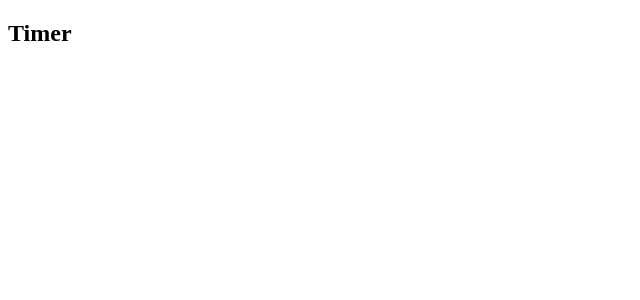
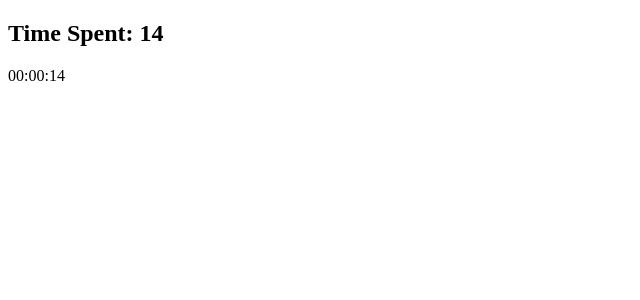
Before and after one commit to content-cn/React-18-L8-Component-Lifecycle-Methods, a React (Create React App) app: page / in a window 1280 px wide. Shown: the top 300 px of the page, without its empty margins (0-640 px from the left). Built offline with nearby package versions, Linux system fonts and the light colour scheme.

Commit message:
setting-the-timer

```diff
--- a/src/Components/Timer/TimerOne.js
+++ b/src/Components/Timer/TimerOne.js
@@ -3,36 +3,46 @@ import React from "react";
 export default class TimerOne extends React.Component {
   constructor() {
     super();
-    console.log("Timer Constructor");
+
+    this.state = {
+      time: 0
+    };
+
+    this.timer = null;
   }
 
-  static getDerivedStateFromProps(props, state) {
-    console.log("Timer getDerivedStateFromProps");
-    return null;
-  }
 
   componentDidMount() {
     console.log("Timer ComponentDidMount");
+    console.log("_________________________________");
+
+    this.timer = setInterval(() => {
+      this.setState((prevState) => ({ time: prevState.time + 1 }));
+    }, 1000);
   }
 
   getSnapshotBeforeUpdate(prevProp, prevState) {
     console.log("Timer getSnapshotBeforeUpdate");
+    console.log("_________________________________");
     return null;
   }
 
   shouldComponentUpdate(nextProps, nextState) {
     console.log("Timer shouldComponentUpdate");
+    console.log("_________________________________");
     return true;
   }
 
   componentDidUpdate(prevProps, prevState, snapshot) {
     console.log("Timer componentDidUpdate");
+    console.log("_________________________________");
   }
 
   render() {
     return (
       <div>
-        <h2>Timer</h2>
+        <h2>Time Spent: {this.state.time}</h2>
+        {new Date(this.state.time * 1000).toISOString().slice(11, 19)}
       </div>
     );
   }
```
